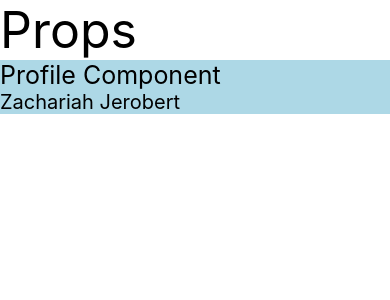
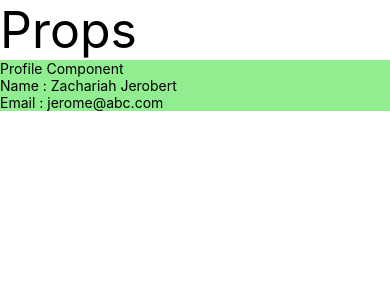
Before and after one commit to zachariah11jerobert/tutorial-codestepbystep, a React Native app: screen / in a window 390 px wide. Shown: the top 300 px of the page. Built offline with nearby package versions, Linux system fonts and the light colour scheme.

Commit message:
6.2 props for class component

```diff
--- a/App.js
+++ b/App.js
@@ -7,7 +7,7 @@ const App = () => {
     <View>
 
       <Text style={{fontSize:50}}>Props</Text>
-      <Profile data={"Zachariah Jerobert"}/>
+      <Profile data={"Zachariah Jerobert"} email="jerome@abc.com" />
     </View>
   );
 };
--- a/components/Profile.js
+++ b/components/Profile.js
@@ -1,14 +1,18 @@
 import React from 'react';
 import {View, Text} from 'react-native';
 
-const Profile =(props) =>{
-  console.warn("props",props)
-      return(
-        <View style={{backgroundColor:'lightblue'}}>
-          <Text style={{fontSize:25}}>Profile Component</Text>
-          <Text style={{fontSize:20}}>{props.data}</Text>
-        </View>
-      )
-    }
+class Profile extends React.Component{
+  render(){
+    // can't change props data
+    // this.props.data="Hello"
+    return(
+      <View style={{backgroundColor:'lightgreen'}}>
+        <Text>Profile Component</Text>
+        <Text>Name : {this.props.data}</Text>
+        <Text>Email : {this.props.email}</Text>
+      </View>
+    )
+  }
+}
 
 export default Profile;
```
